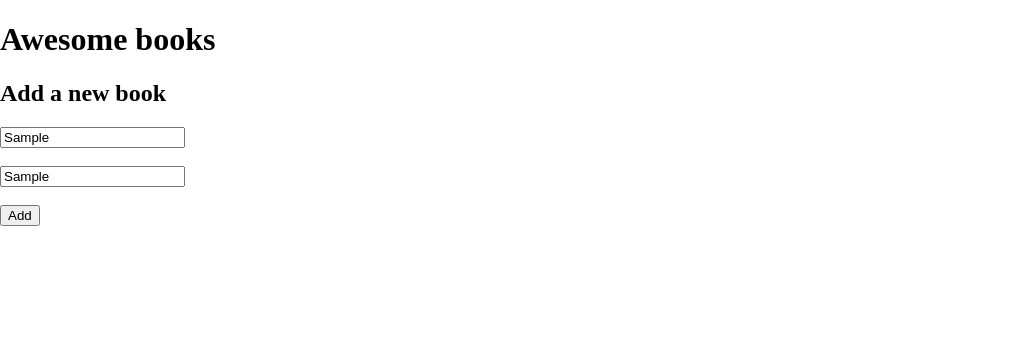
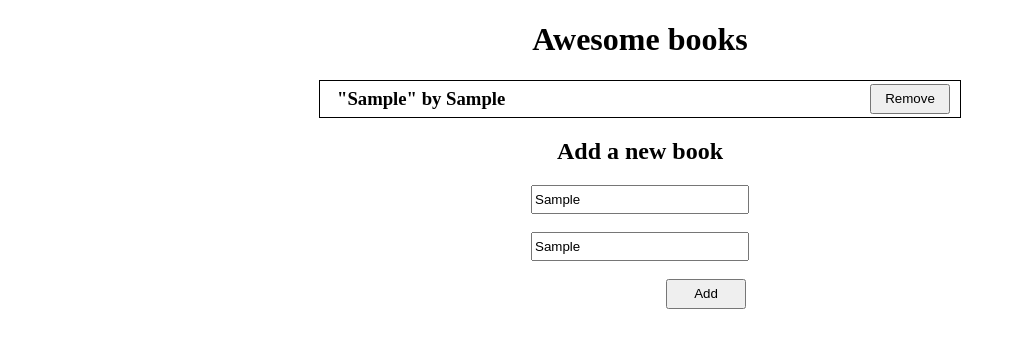
Before and after one commit to ctokoli/Awesome_books, a website: page index.html in a window 1280 px wide. Both pictures are taken after typing "Sample", "Sample" into the empty fields and a click on the button "Add". Shown: the whole page, without its empty margins (0-1024 px from the left). Drawn offline with Linux system fonts and the light colour scheme.

Commit message:
styled the website

```diff
--- a/index.html
+++ b/index.html
@@ -15,7 +15,7 @@
             <h2>Add a new book</h2>
             <input type="text" class="title"  name="title" placeholder="book title" /><br><br>
             <input type="text" class="author" name="author" placeholder="author"/><br><br>
-            <button type="submit" class="button">Add</button>
+            <button type="submit" class="button remove-btn">Add</button>
         </form>
     </main>
     <script type="text/javascript" src="script.js" ></script>
--- a/script.js
+++ b/script.js
@@ -44,14 +44,16 @@ class BookManager {
 
   renderBooks() {
     let placeholder = '';
-    this.userData.forEach((book) => {
+    this.userData.forEach((book, index) => {
       const backgroundColor = index % 2 === 0 ? 'white' : 'grey';
       placeholder += `
-        <div class="book" style="background-color: ${backgroundColor};">
-          <h3>"${book.title}" by ${book.author}</h3>
+       <div class="book-item" style="background-color: ${backgroundColor};">
+        <div class="book" >
+        <h3>"${book.title}" by ${book.author}</h3>
         </div>
         <button class="remove-btn" data-id="${book.id}">Remove</button>
-        <hr>
+       </div>
+
       `;
     });
     this.content.innerHTML = placeholder;
--- a/style.css
+++ b/style.css
@@ -3,8 +3,7 @@ body {
 }
 
 .book {
-  border: 2px solid black;
-  padding: 10px;
+  padding: 7px;
   display: flex;
   justify-content: space-between;
   align-items: center;
@@ -12,4 +11,41 @@ body {
 
 .remove-btn {
   margin-left: 10px;
+  width: 80px;
+  height: 30px;
 }
+
+.books {
+  width: 50%;
+  margin: 0 auto;
+  border: 1px solid black;
+}
+
+.form{
+  text-align: center;
+}
+
+header{
+  text-align: center;
+}
+
+h3{
+  margin: 0px;
+}
+
+.book-item{
+  display: flex;
+  justify-content: space-between;
+  align-items: center;
+  padding: 0 10px;
+}
+
+input {
+  width: 210px;
+  height: 23px;
+}
+
+button.button.remove-btn {
+  position: relative;
+  left: 61px;
+}
```
